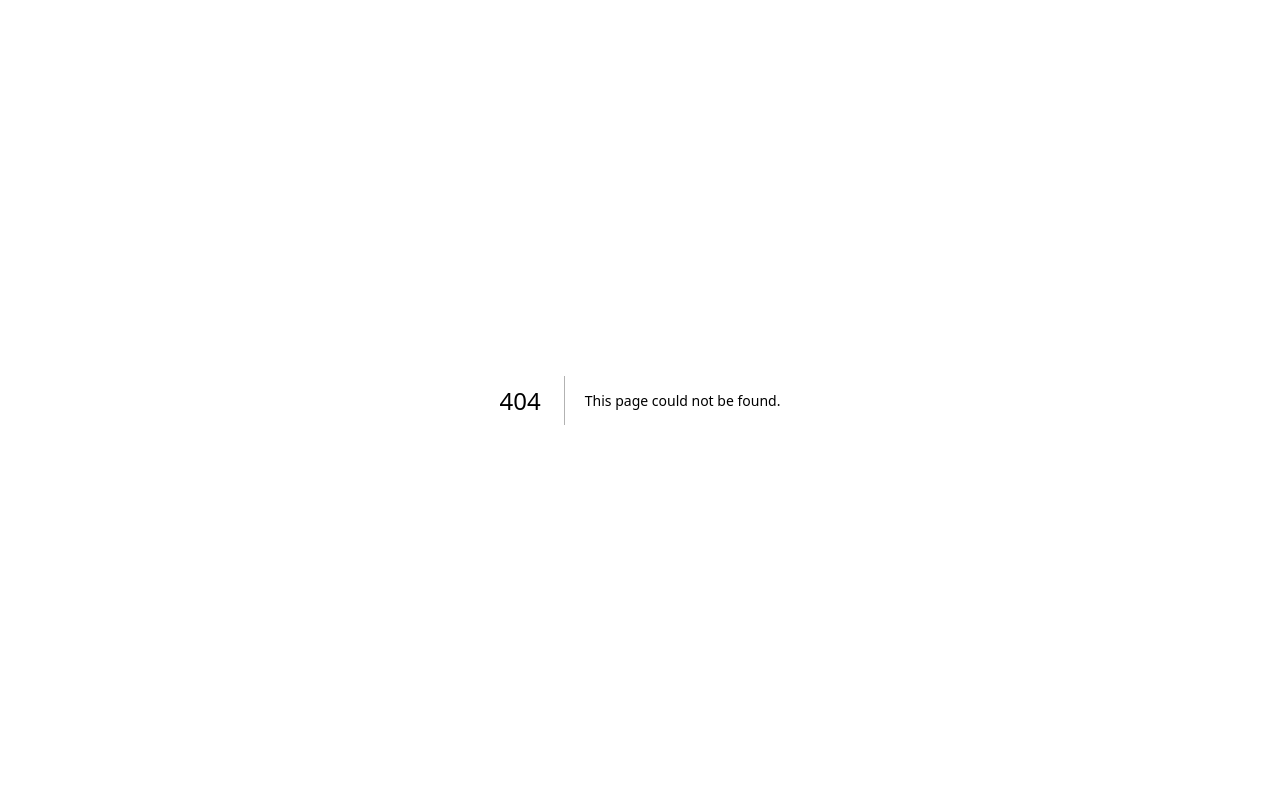
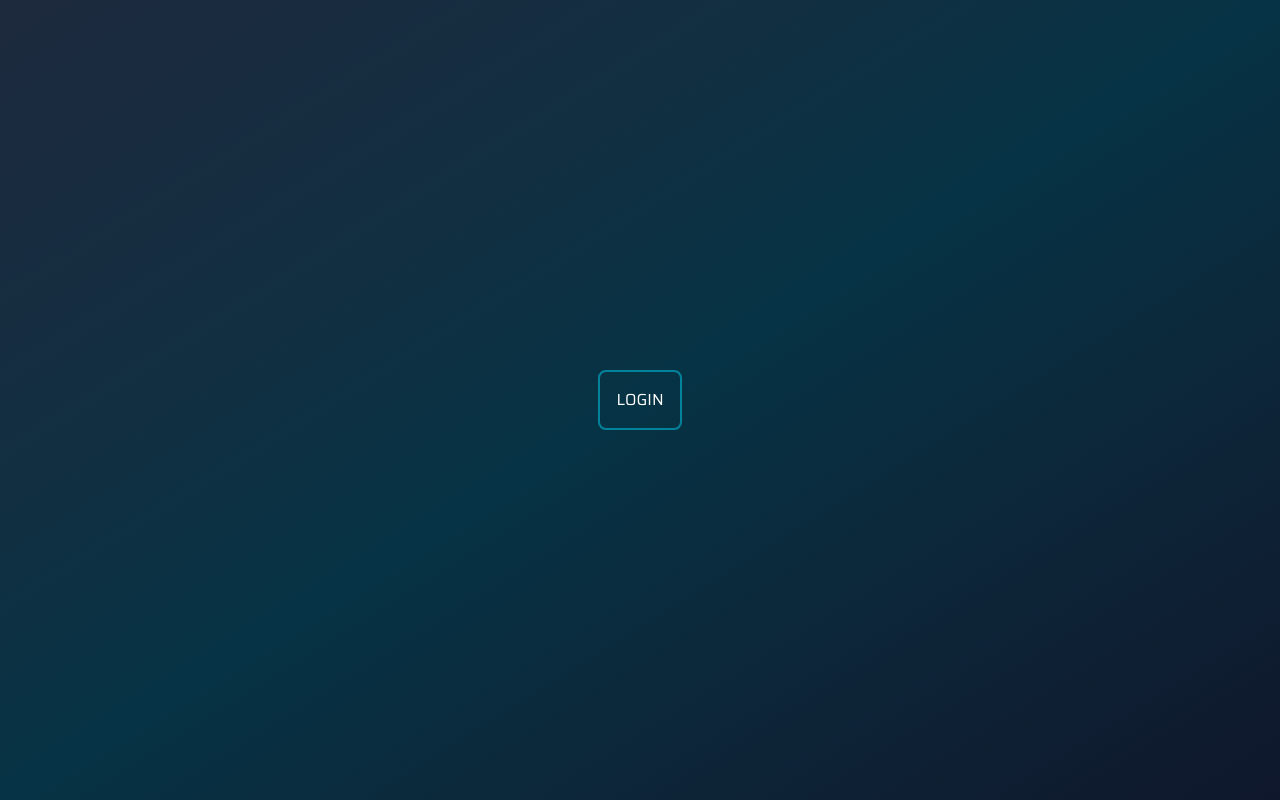
Before and after one commit to 18juba/meteorologia, a Next.js app: page /login in a window 1280 px wide. Before the commit this address had no page. Built offline with nearby package versions, Linux system fonts and the light colour scheme.

Commit message:
Rotas de login e registro

```diff
--- a/src/app/layout.tsx
+++ b/src/app/layout.tsx
@@ -20,7 +20,7 @@ export default function RootLayout({
   return (
     <html lang="en">
       <body
-        className={`font1 antialiased bg-gradient-to-br from-slate-800 via-cyan-950 to-slate-900`}
+        className={`min-h-screen relative font1 antialiased bg-gradient-to-br from-slate-800 via-cyan-950 to-slate-900`}
       >
         {children}
       </body>
--- /dev/null
+++ b/src/app/login/page.tsx
@@ -0,0 +1,14 @@
+import React from "react";
+
+const Login = () => {
+  return (
+    <div className="w-full h-screen flex justify-center items-center">
+      <div className="p-4 mx-auto max-w-md flex justify-center items-center border-2 border-cyan-400/50 rounded-md">
+        <h1 className="text-white">LOGIN</h1>
+        <form></form>
+      </div>
+    </div>
+  );
+};
+
+export default Login;
--- a/src/app/page.tsx
+++ b/src/app/page.tsx
@@ -3,7 +3,7 @@ import Header from "@/components/layout/Header";
 
 export default function Home() {
   return (
-    <div className="min-h-screen">
+    <div className="">
       <Header />
     </div>
   );
--- /dev/null
+++ b/src/app/register/page.tsx
@@ -0,0 +1,14 @@
+import React from "react";
+
+const Register = () => {
+  return (
+    <div className="w-full h-screen flex justify-center items-center">
+      <div className="p-4 mx-auto max-w-md flex justify-center items-center border-2 border-cyan-400/50 rounded-md">
+        <h1 className="text-white">Register</h1>
+        <form></form>
+      </div>
+    </div>
+  );
+};
+
+export default Register;
```
